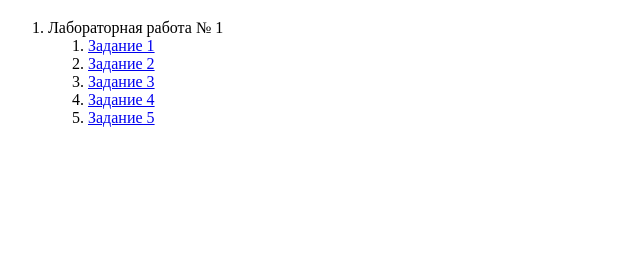
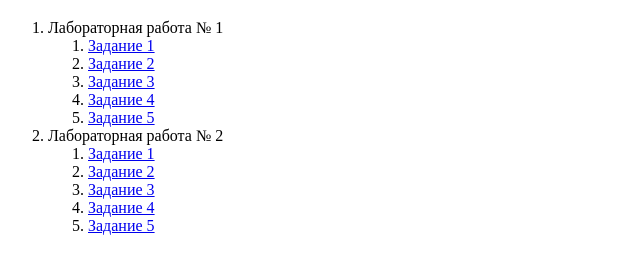
Before and after one commit to maxim330-7/maxim330-7.github.io, a plain HTML site: page index.html in a window 1280 px wide. Shown: the part 61-330 px from the top of the page, without its empty margins (0-640 px from the left). Drawn offline with Linux system fonts and the light colour scheme.

Commit message:
Update index.html

```diff
--- a/index.html
+++ b/index.html
@@ -17,5 +17,14 @@
                 <li><a href="lab1/lab1_5.html">Задание 5</a></li>
             </ol>
         </li>
+         <li>Лабораторная работа № 2
+            <ol>
+                <li><a href="lab2/lab2_1.html">Задание 1</a></li>
+                <li><a href="lab2/lab2_2.html">Задание 2</a></li>
+                <li><a href="lab2/lab2_3.html">Задание 3</a></li>
+                <li><a href="lab2/lab2_4.html">Задание 4</a></li>
+                <li><a href="lab2/lab2_5.html">Задание 5</a></li>
+            </ol>
+        </li>
 </body>
 </html>
```
